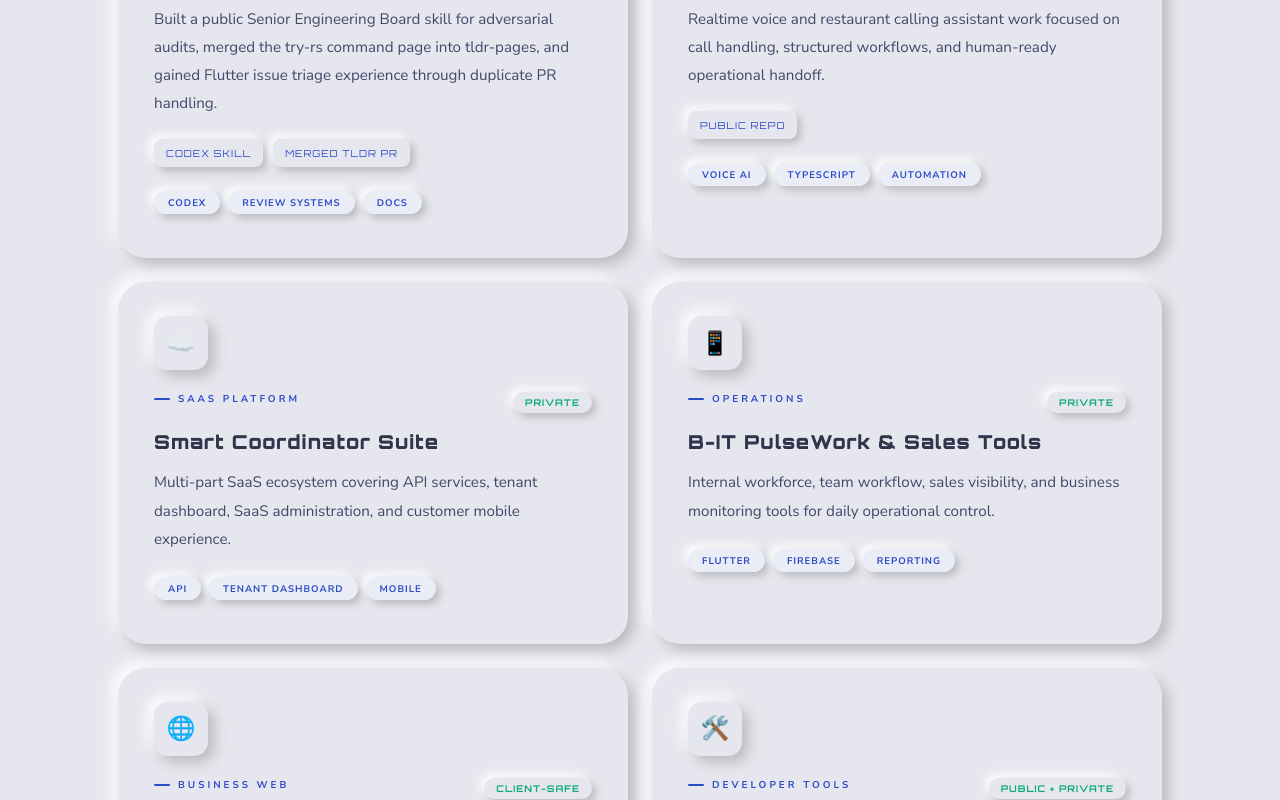
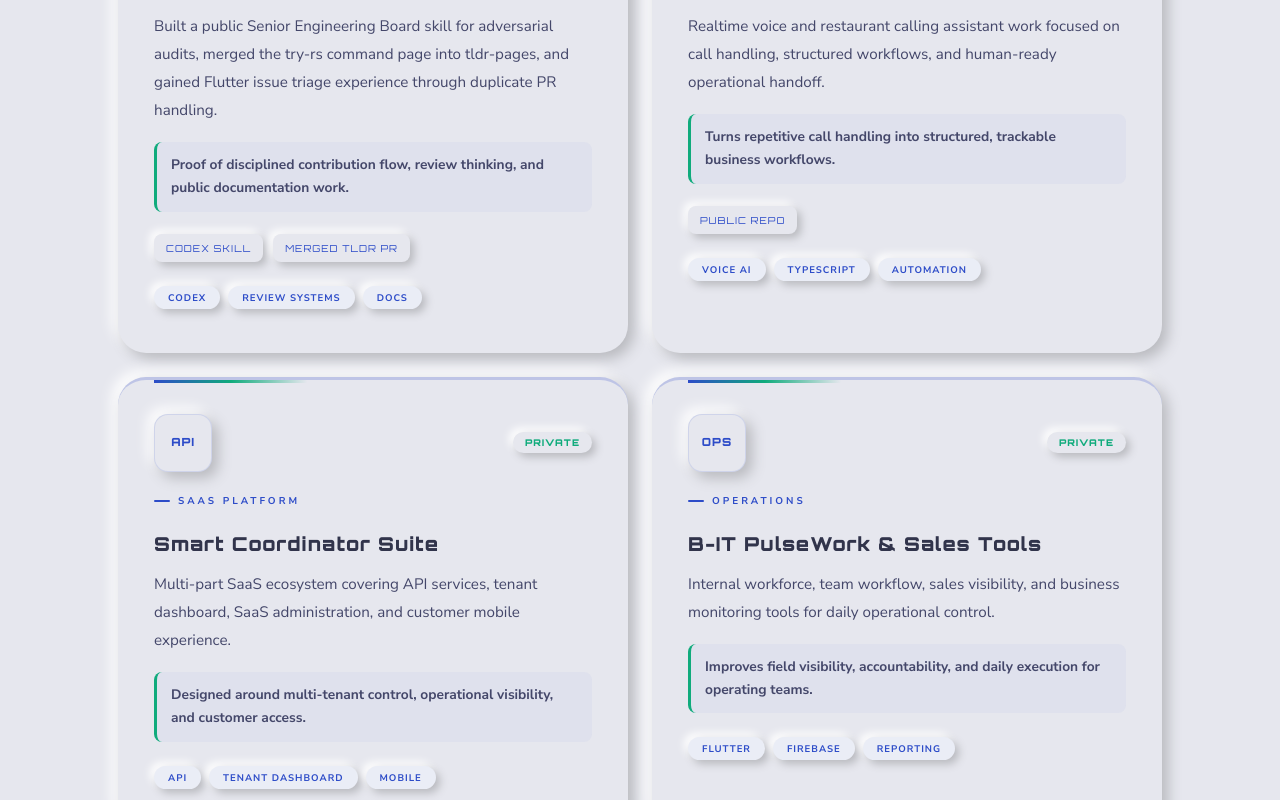
Before and after one commit to Mezanur007/my-portfolio, a Vue app: page / in a window 1280 px wide. Shown: the part 6832-7632 px from the top of the page. Built offline with nearby package versions, Linux system fonts and the light colour scheme; no server answers.

Commit message:
Polish portfolio project cards

```diff
--- a/src/assets/styles.css
+++ b/src/assets/styles.css
@@ -427,12 +427,24 @@ h1.hero-name .line2 { color: var(--primary); display: block; }
 /* ── PROJECTS ── */
 #projects { padding: 120px 0; background: var(--bg); }
 .projects-grid { display: grid; grid-template-columns: repeat(2,1fr); gap: 24px; }
-.project-card { background: var(--bg); padding-top: 34px; }
+.project-card { background: var(--bg); padding-top: 34px; border-top: 3px solid rgba(var(--primary-rgb), .22); }
+.project-card::after {
+  content: ''; position: absolute; left: 36px; right: 36px; top: 0;
+  height: 3px; background: linear-gradient(90deg, var(--primary), var(--green), transparent);
+  transform: scaleX(.35); transform-origin: left; transition: transform .3s ease;
+}
+.project-card:hover::after { transform: scaleX(1); }
+.project-top {
+  display: flex; align-items: center; justify-content: space-between;
+  gap: 16px; margin-bottom: 22px;
+}
 .project-icon {
-  width: 54px; height: 54px; display: grid; place-items: center;
-  margin-bottom: 22px; border-radius: var(--r-md);
+  width: 58px; height: 58px; display: grid; place-items: center;
+  border-radius: var(--r-md);
   background: var(--bg); box-shadow: var(--neu-md);
-  font-size: 1.45rem; line-height: 1;
+  font-family: var(--orb); font-size: .7rem; line-height: 1;
+  letter-spacing: 1px; color: var(--primary); font-weight: 900;
+  border: 1px solid rgba(var(--primary-rgb), .12);
 }
 .project-card:hover .project-icon { box-shadow: var(--neu-in); }
 .project-head {
@@ -442,9 +454,17 @@ h1.hero-name .line2 { color: var(--primary); display: block; }
 .project-status {
   flex: 0 0 auto;
   font-size: .58rem; letter-spacing: 1px; text-transform: uppercase;
-  color: var(--green); font-family: var(--orb); font-weight: 700;
+  color: var(--green); font-family: var(--orb); font-weight: 800;
   background: var(--bg); box-shadow: var(--neu-sm);
   border-radius: var(--r-pill); padding: 5px 12px;
+}
+.project-impact {
+  margin-top: 18px; padding: 12px 14px;
+  border-left: 3px solid var(--green);
+  border-radius: var(--r-sm);
+  background: rgba(var(--primary-rgb), .035);
+  color: var(--text-dim); font-size: .86rem; line-height: 1.65;
+  font-weight: 700;
 }
 .project-links {
   display: flex; flex-wrap: wrap; gap: 10px; margin-top: 22px;
@@ -738,8 +758,10 @@ html.rtl .prod-card { text-align: right; }
 html.rtl .p-glow { right: auto; left: -60px; }
 html.rtl .p-type { flex-direction: row-reverse; }
 html.rtl .p-type::before { order: 2; }
-html.rtl .project-icon { margin-right: 0; margin-left: auto; }
+html.rtl .project-card::after { transform-origin: right; }
+html.rtl .project-top { flex-direction: row-reverse; }
 html.rtl .project-head { flex-direction: row-reverse; }
+html.rtl .project-impact { border-left: none; border-right: 3px solid var(--green); }
 html.rtl .project-links { justify-content: flex-end; }
 
 /* Services RTL */
--- a/src/components/ProjectsSection.vue
+++ b/src/components/ProjectsSection.vue
@@ -13,13 +13,16 @@
       <div class="projects-grid">
         <article v-for="project in projects" :key="project.title.en" class="prod-card project-card reveal">
           <div class="p-glow"></div>
-          <div class="project-icon" aria-hidden="true">{{ project.icon }}</div>
+          <div class="project-top">
+            <div class="project-icon" aria-hidden="true">{{ project.icon }}</div>
+            <span class="project-status">{{ text(project.status) }}</span>
+          </div>
           <div class="project-head">
             <div class="p-type">{{ text(project.category) }}</div>
-            <span class="project-status">{{ text(project.status) }}</span>
           </div>
           <h3>{{ text(project.title) }}</h3>
           <p>{{ text(project.description) }}</p>
+          <div class="project-impact">{{ text(project.impact) }}</div>
 
           <div v-if="project.links.length" class="project-links">
             <a
@@ -52,13 +55,17 @@ const text = (value) => value[language.value] || value.en
 
 const projects = computed(() => [
   {
-    icon: '🧑‍⚖️',
+    icon: 'OSS',
     category: { en: 'Open Source', ar: 'مصدر مفتوح' },
     status: { en: 'Public work', ar: 'عمل عام' },
     title: { en: 'Codex Skills & tldr-pages', ar: 'مهارات Codex و tldr-pages' },
     description: {
       en: 'Built a public Senior Engineering Board skill for adversarial audits, merged the try-rs command page into tldr-pages, and gained Flutter issue triage experience through duplicate PR handling.',
       ar: 'بنيت مهارة Senior Engineering Board العامة لمراجعات هندسية نقدية، وتم دمج صفحة try-rs في tldr-pages، واكتسبت خبرة في فرز قضايا Flutter من خلال طلبات مكررة.'
+    },
+    impact: {
+      en: 'Proof of disciplined contribution flow, review thinking, and public documentation work.',
+      ar: 'إثبات لأسلوب مساهمة منظم، تفكير مراجعة هندسية، وعمل توثيق عام.'
     },
     links: [
       {
@@ -77,13 +84,17 @@ const projects = computed(() => [
     ]
   },
   {
-    icon: '🤖',
+    icon: 'AI',
     category: { en: 'AI & Automation', ar: 'الذكاء الاصطناعي والأتمتة' },
     status: { en: 'Public + private', ar: 'عام وخاص' },
     title: { en: 'Calling Agent Systems', ar: 'أنظمة وكلاء الاتصال' },
     description: {
       en: 'Realtime voice and restaurant calling assistant work focused on call handling, structured workflows, and human-ready operational handoff.',
       ar: 'عمل على مساعدات اتصال صوتية فورية للمطاعم يركز على إدارة المكالمات، سير العمل المنظم، والتسليم التشغيلي الجاهز للفريق.'
+    },
+    impact: {
+      en: 'Turns repetitive call handling into structured, trackable business workflows.',
+      ar: 'تحويل إدارة المكالمات المتكررة إلى سير عمل منظم وقابل للمتابعة.'
     },
     links: [
       {
@@ -98,13 +109,17 @@ const projects = computed(() => [
     ]
   },
   {
-    icon: '☁️',
+    icon: 'API',
     category: { en: 'SaaS Platform', ar: 'منصة SaaS' },
     status: { en: 'Private', ar: 'خاص' },
     title: { en: 'Smart Coordinator Suite', ar: 'حزمة Smart Coordinator' },
     description: {
       en: 'Multi-part SaaS ecosystem covering API services, tenant dashboard, SaaS administration, and customer mobile experience.',
       ar: 'منظومة SaaS متعددة الأجزاء تشمل خدمات API، لوحة المستأجر، إدارة SaaS، وتجربة عميل عبر الهاتف.'
+    },
+    impact: {
+      en: 'Designed around multi-tenant control, operational visibility, and customer access.',
+      ar: 'مصمم للتحكم متعدد المستأجرين، وضوح العمليات، ووصول العملاء.'
     },
     links: [],
     chips: [
@@ -114,13 +129,17 @@ const projects = computed(() => [
     ]
   },
   {
-    icon: '📱',
+    icon: 'OPS',
     category: { en: 'Operations', ar: 'العمليات' },
     status: { en: 'Private', ar: 'خاص' },
     title: { en: 'B-IT PulseWork & Sales Tools', ar: 'B-IT PulseWork وأدوات المبيعات' },
     description: {
       en: 'Internal workforce, team workflow, sales visibility, and business monitoring tools for daily operational control.',
       ar: 'أدوات داخلية لإدارة فرق العمل، سير العمليات، متابعة المبيعات، ومراقبة الأعمال اليومية.'
+    },
+    impact: {
+      en: 'Improves field visibility, accountability, and daily execution for operating teams.',
+      ar: 'تحسين وضوح العمل الميداني، المساءلة، والتنفيذ اليومي للفرق.'
     },
     links: [],
     chips: [
@@ -130,13 +149,17 @@ const projects = computed(() => [
     ]
   },
   {
-    icon: '🌐',
+    icon: 'WEB',
     category: { en: 'Business Web', ar: 'ويب الأعمال' },
     status: { en: 'Client-safe', ar: 'ملخص آمن' },
     title: { en: 'B-IT Website, Admin & Chat', ar: 'موقع B-IT ولوحة الإدارة والمحادثة' },
     description: {
       en: 'Delivered lead capture, guided chat flows, meeting scheduling, PDF/export workflows, certificates, legal pages, and admin chat improvements.',
       ar: 'تنفيذ التقاط العملاء المحتملين، مسارات محادثة موجهة، جدولة اجتماعات، تصدير PDF، شهادات، صفحات قانونية، وتحسينات محادثة الإدارة.'
+    },
+    impact: {
+      en: 'Connects marketing, qualification, booking, documents, and admin follow-up.',
+      ar: 'ربط التسويق، تأهيل العملاء، الحجز، المستندات، ومتابعة الإدارة.'
     },
     links: [],
     chips: [
@@ -146,13 +169,17 @@ const projects = computed(() => [
     ]
   },
   {
-    icon: '🛠️',
+    icon: 'DEV',
     category: { en: 'Developer Tools', ar: 'أدوات المطور' },
     status: { en: 'Public + private', ar: 'عام وخاص' },
     title: { en: 'Portfolio, Amanah AI & Bulk Email', ar: 'المعرض وAmanah AI والبريد الجماعي' },
     description: {
       en: 'Bilingual Vue/Vite portfolio work plus high-level AI platform and operational messaging automation projects with private implementation details protected.',
       ar: 'معرض أعمال ثنائي اللغة باستخدام Vue/Vite، مع أعمال منصة ذكاء اصطناعي وأتمتة رسائل تشغيلية مع الحفاظ على خصوصية تفاصيل التنفيذ.'
+    },
+    impact: {
+      en: 'Public-safe engineering presentation backed by practical developer workflow tooling.',
+      ar: 'عرض هندسي آمن للعامة مدعوم بأدوات عملية لسير عمل المطور.'
     },
     links: [
       {
```
